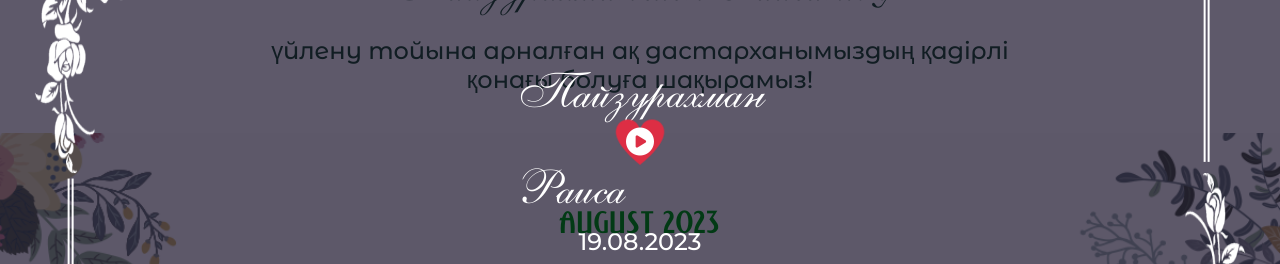
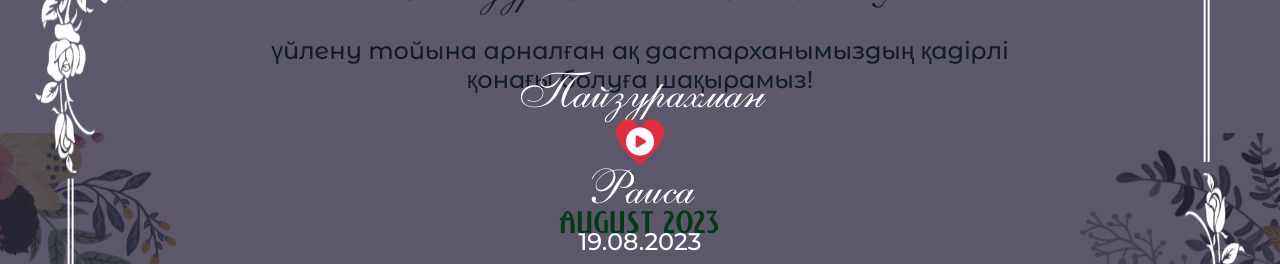
Before and after one commit to Paizurakhman/wedding-invitation, a Vue app: page / in a window 1280 px wide. Shown: the part 227-491 px from the top of the page. Built offline with nearby package versions, Linux system fonts and the light colour scheme; what vue-responsive-video-background-player would draw is missing.

Commit message:
first commit

```diff
--- a/src/App.vue
+++ b/src/App.vue
@@ -75,6 +75,7 @@ const toggleAudio = () =>  {
     font-family: AsylbekMo, Arial, sans-serif;
     color: white;
 
+    text-align: center;
     span {
       font-size: 3em;
       line-height: 3rem;
@@ -105,6 +106,8 @@ const toggleAudio = () =>  {
     position: absolute;
     width: 100%;
     height: 100%;
+    display: grid;
+    place-content: center;
     animation: 1s heartBeat 0.5s infinite;
   }
   .play {
```
